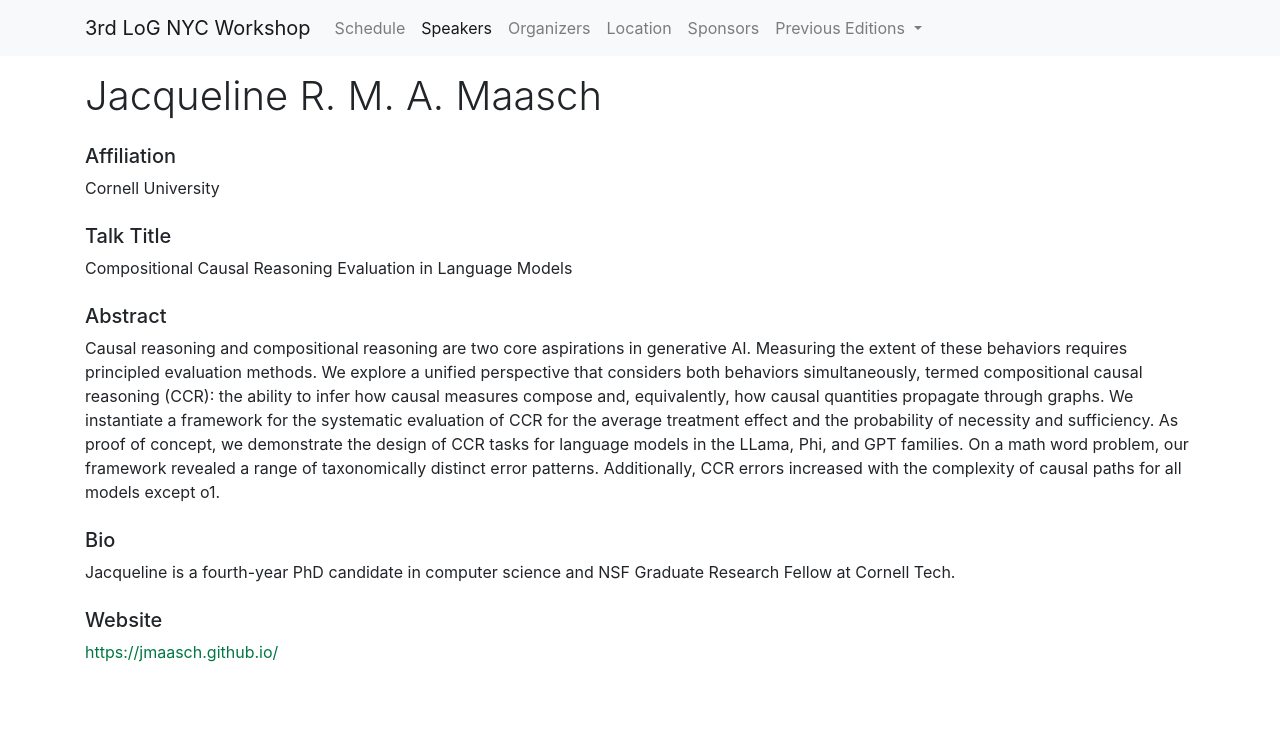
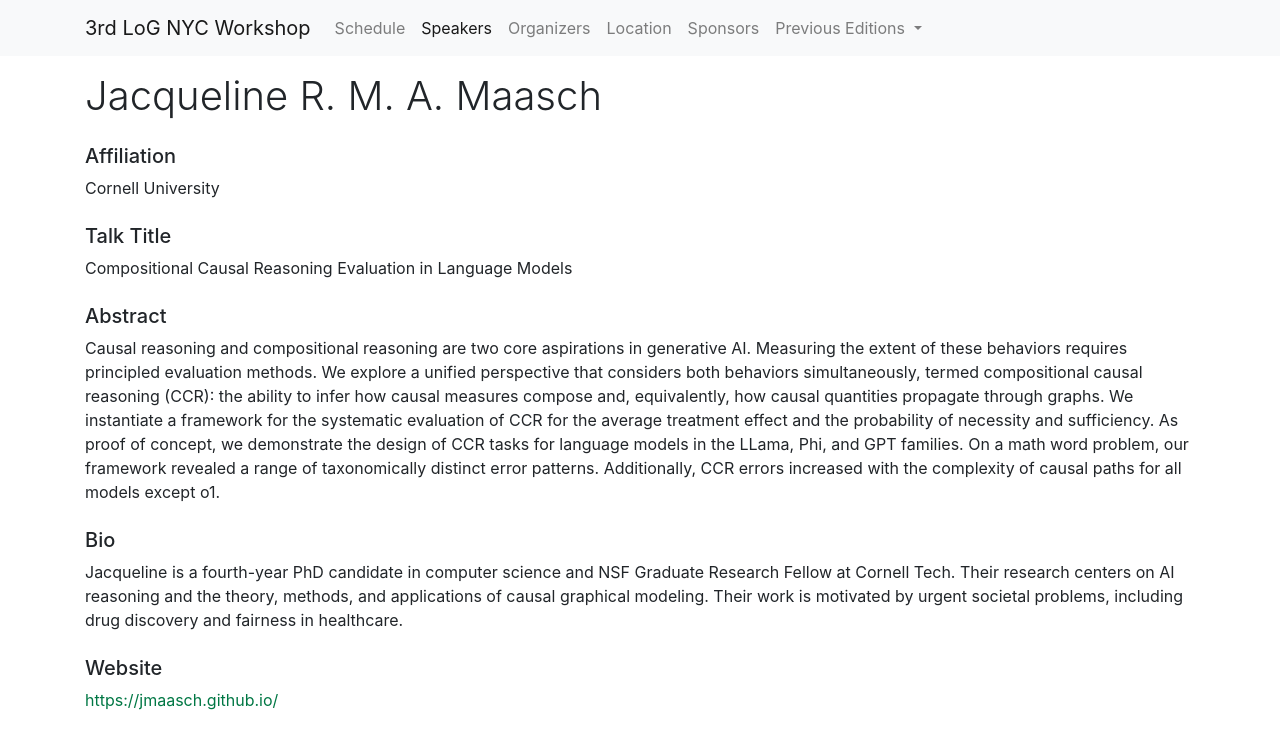
Before and after one commit to log-nyc/log-nyc.github.io, a Jekyll site: the page built from _speakers/maasch.md, in a window 1280 px wide. Shown: the top 749 px of the page. Built offline with Jekyll 4.4.1, drawn with Linux system fonts in a browser that asks for light colours.

Commit message:
jacqueline bio

```diff
--- a/_speakers/maasch.md
+++ b/_speakers/maasch.md
@@ -7,7 +7,7 @@ last_name: Maasch
 affiliation: Cornell University
 talk_title: "Compositional Causal Reasoning Evaluation in Language Models"
 abstract: "Causal reasoning and compositional reasoning are two core aspirations in generative AI. Measuring the extent of these behaviors requires principled evaluation methods. We explore a unified perspective that considers both behaviors simultaneously, termed compositional causal reasoning (CCR): the ability to infer how causal measures compose and, equivalently, how causal quantities propagate through graphs. We instantiate a framework for the systematic evaluation of CCR for the average treatment effect and the probability of necessity and sufficiency. As proof of concept, we demonstrate the design of CCR tasks for language models in the LLama, Phi, and GPT families. On a math word problem, our framework revealed a range of taxonomically distinct error patterns. Additionally, CCR errors increased with the complexity of causal paths for all models except o1."
-bio: "Jacqueline is a fourth-year PhD candidate in computer science and NSF Graduate Research Fellow at Cornell Tech."
+bio: "Jacqueline is a fourth-year PhD candidate in computer science and NSF Graduate Research Fellow at Cornell Tech. Their research centers on AI reasoning and the theory, methods, and applications of causal graphical modeling. Their work is motivated by urgent societal problems, including drug discovery and fairness in healthcare."
 website: https://jmaasch.github.io/
 category: "Student Speaker"
 ---
```
